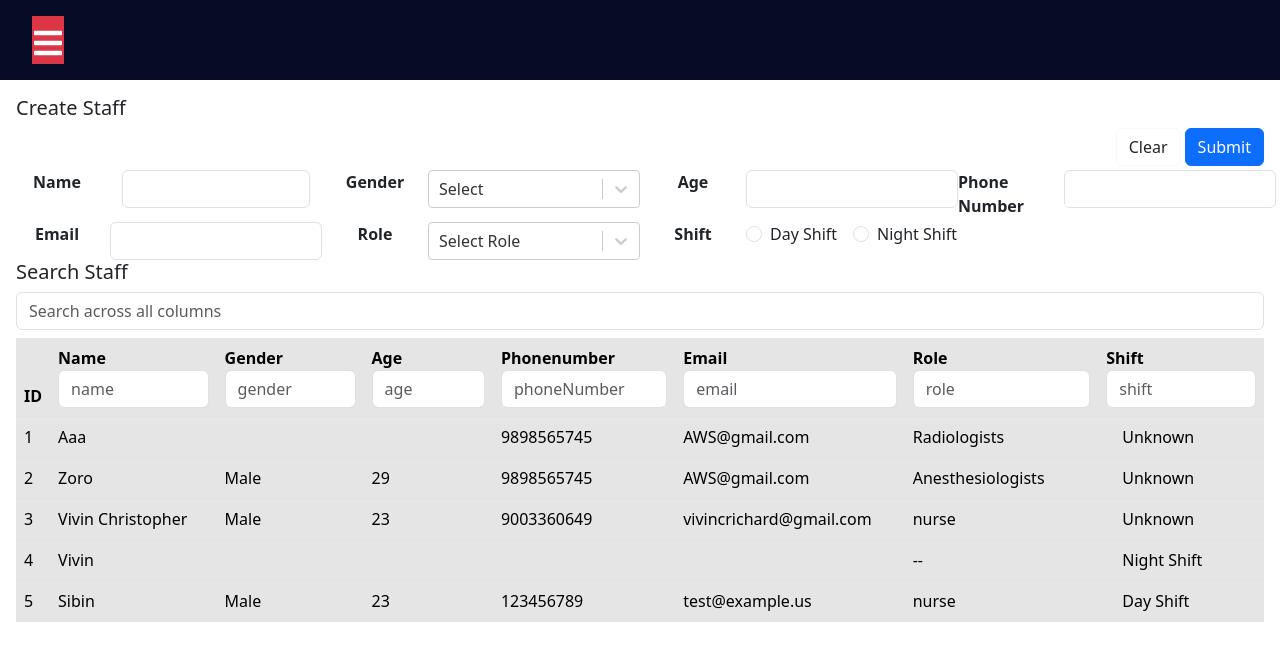
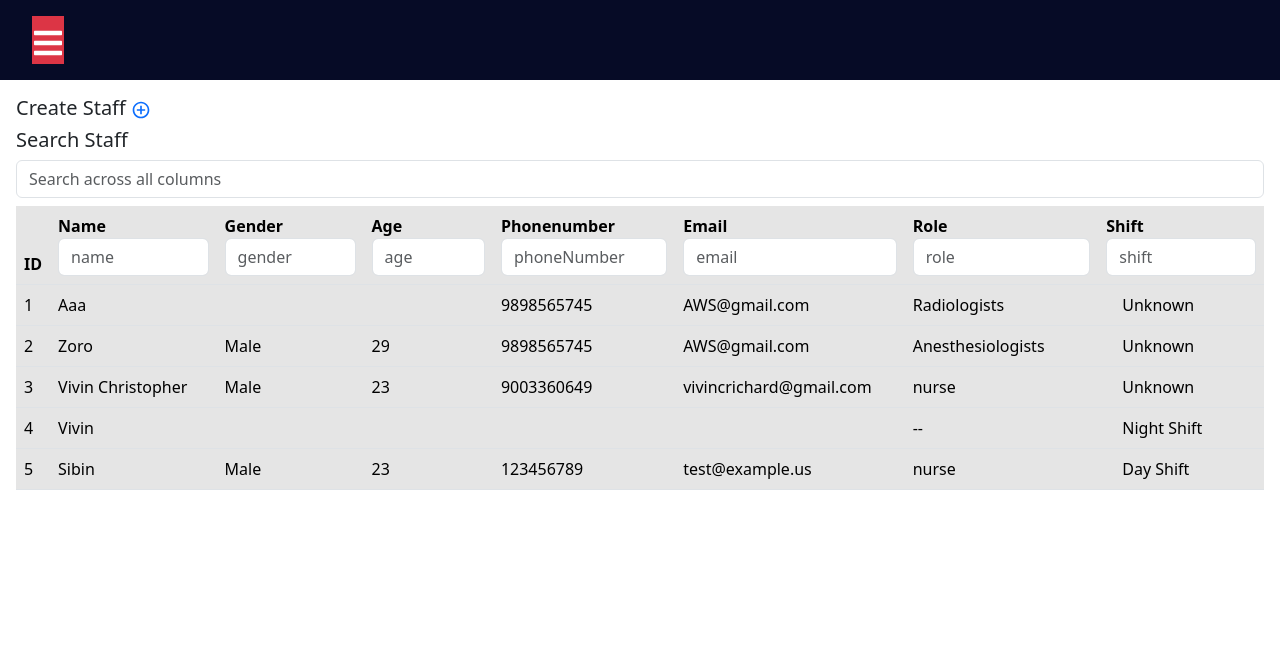
Before and after one commit to vivincrichard/my-application-01, a React (Vite) app: page /staff in a window 1280 px wide. Shown: the top 660 px of the page. Built offline with nearby package versions, Linux system fonts and the light colour scheme; data requests are answered from the project's data file.

Commit message:
added validation to name in staff

```diff
--- a/src/Components/Staff/Index.tsx
+++ b/src/Components/Staff/Index.tsx
@@ -5,6 +5,7 @@ import { genderOptions, IStaff } from "./staffService";
 import { Controller, useForm } from "react-hook-form";
 import { capitalFirstLetters } from "../Utils";
 import ShiftType, { shiftEnumType } from "./StaffHelper";
+import { BiPlusCircle } from "react-icons/bi";
 
 type OptionType = { value: string | any; label: string };
 
@@ -12,6 +13,9 @@ function Staff() {
   const { data: staffList } = useStaffList();
   const { mutateAsync: createStaff } = useStaffCreate();
   const { data: departmentData } = useDepartments();
+  const [toggle, setToggle] = useState<boolean>(false);
+
+  const toggleVisibility = () => setToggle(!toggle);
 
   const {
     register,
@@ -30,6 +34,7 @@ function Staff() {
       email: null,
       shift: null,
     },
+    // resolver: YupResolver()
   });
 
   const [searchTerm, setSearchTerm] = useState<string>("");
@@ -89,6 +94,7 @@ function Staff() {
 
     createStaff(newStaff);
     clearValues();
+    toggleVisibility();
   };
 
   const watchValues = watch();
@@ -99,7 +105,10 @@ function Staff() {
 
   return (
     <div className="m-3">
-      <h5>Create Staff</h5>
+      <h5 onClick={toggleVisibility}>
+        Create Staff <BiPlusCircle className="text-primary" />
+      </h5>
+      {toggle && (
         <form onSubmit={handleSubmit(onSubmit)}>
           <div className="text-end mb-1">
             <button
@@ -125,10 +134,25 @@ function Staff() {
                 <div className="col-sm-8">
                   <input
                     type="text"
-                  className="form-control"
                     id="name"
-                  {...register("name", { required: "Required" })}
+                    className={`form-control ${
+                      errors.name ? "is-invalid" : ""
+                    }`}
+                    {...register("name", {
+                      required: "Required",
+                      pattern: {
+                        value: /^[A-Za-z\s]+$/,
+                        message: "Only alphabets are allowed",
+                      },
+                      minLength: {
+                        value: 5,
+                        message: 'Not exceed than 5'
+                      }
+                    })}
                   />
+                  {errors.name && (
+                    <small className="text-danger">{errors.name.message}</small>
+                  )}
                 </div>
               </div>
             </div>
@@ -275,6 +299,7 @@ function Staff() {
             </div>
           </div>
         </form>
+      )}
 
       <h5>Search Staff</h5>
       <input
```
Lines whose indentation alone changed are shown as unchanged.
